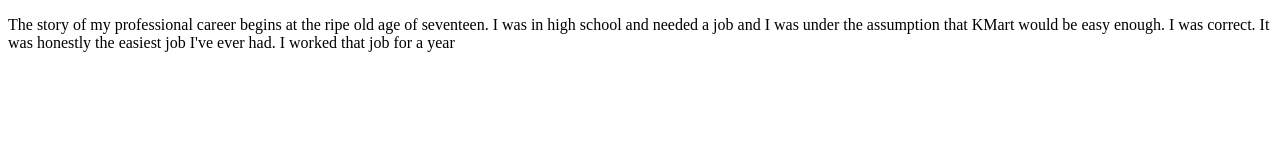
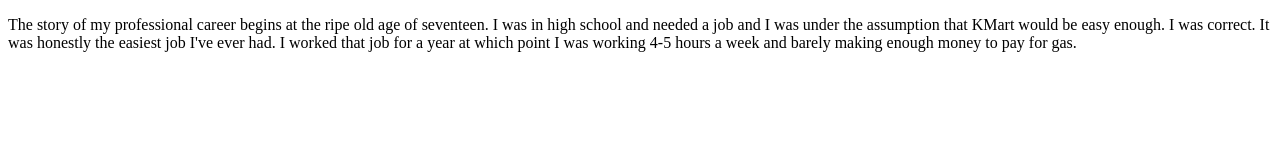
Before and after one commit to bstormy40/html-me-something, a plain HTML site: page index.html in a window 1280 px wide. Drawn offline with Linux system fonts and the light colour scheme.

```diff
--- a/index.html
+++ b/index.html
@@ -5,5 +5,10 @@
 </head>
 <body>
     <article>
-        <p>The story of my professional career begins at the ripe old age of seventeen. I was in high school and needed a job and I was under the assumption that KMart would be easy enough. I was correct. It was honestly the easiest job I've ever had. I worked that job for a year
+        <p>The story of my professional career begins at the ripe old age of
+            seventeen. I was in high school and needed a job and I was under
+             the assumption that KMart would be easy enough. I was correct. It
+              was honestly the easiest job I've ever had. I worked that job for
+               a year at which point I was working 4-5 hours a week and barely
+                making enough money to pay for gas.
 </body>
```
